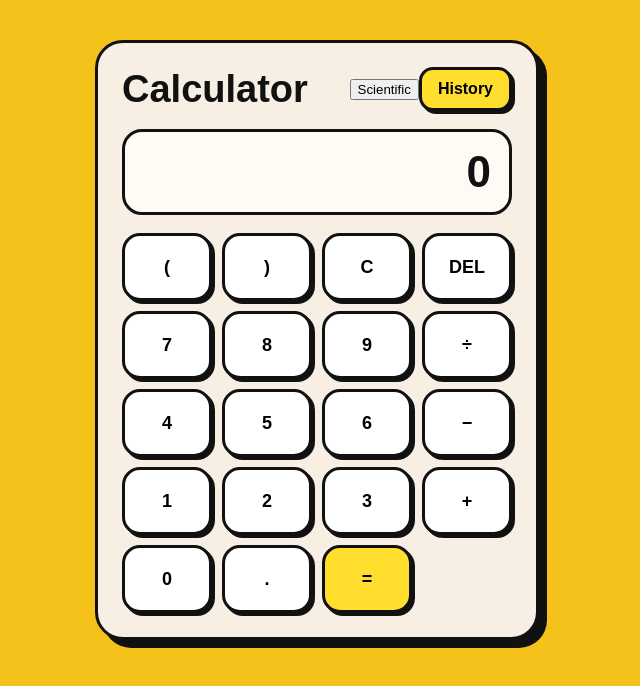
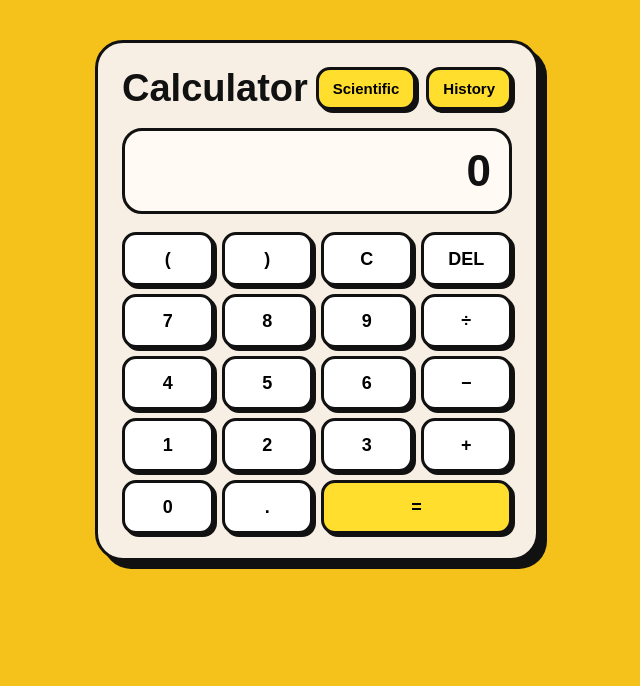
Before and after one commit to czcarrizales/cmps3350-mini-project, a React (Vite) app in the folder frontend/: page / in a window 1280 px wide. Shown: the top 686 px of the page, without its empty margins (323-963 px from the left). Built offline with nearby package versions, Linux system fonts and the light colour scheme.

Commit message:
more css changes

```diff
--- a/frontend/src/App.css
+++ b/frontend/src/App.css
@@ -104,17 +104,20 @@ body {
 .buttons {
   display: grid;
   grid-template-columns: repeat(4, 1fr);
-  gap: 10px;
+  gap: 8px;
 }
 
 .buttons button {
-  min-height: 68px;
-  padding: 10px;
-  background: #ffffff;
+  min-height: 54px;
+  padding: 8px;
+
+  background: white;
   border: 3px solid #111;
-  border-radius: 18px;
+  border-radius: 14px;
+
   font-size: 18px;
   font-weight: 600;
+
   cursor: pointer;
   box-shadow: 3px 3px 0 #111;
 }
@@ -128,8 +131,10 @@ body {
   box-shadow: 1px 1px 0 #111;
 }
 
-.equals {
-  background: #ffde2e !important;
+.buttons .equals {
+  grid-column: span 2;
+  background: #ffde2e;
+  font-weight: 700;
 }
 
 @media (max-width: 480px) {
@@ -152,3 +157,23 @@ body {
     font-size: 16px;
   }
 }
+
+.header-buttons {
+  display: flex;
+  gap: 10px;
+}
+
+.mode-button,
+.history-toggle {
+  padding: 10px 14px;
+
+  background: #ffde2e;
+  border: 3px solid #111;
+  border-radius: 14px;
+
+  font-size: 15px;
+  font-weight: 600;
+
+  cursor: pointer;
+  box-shadow: 3px 3px 0 #111;
+}
```
